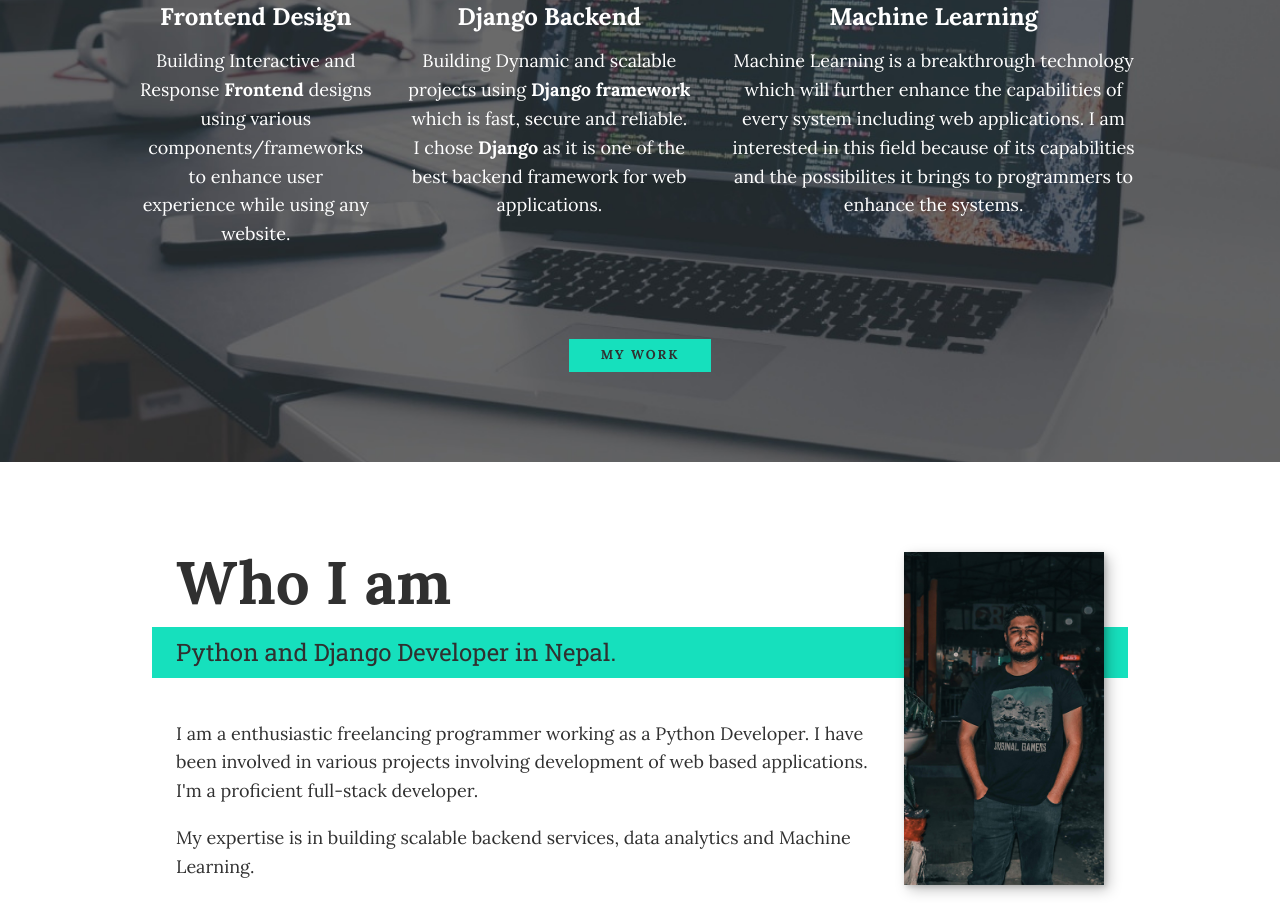
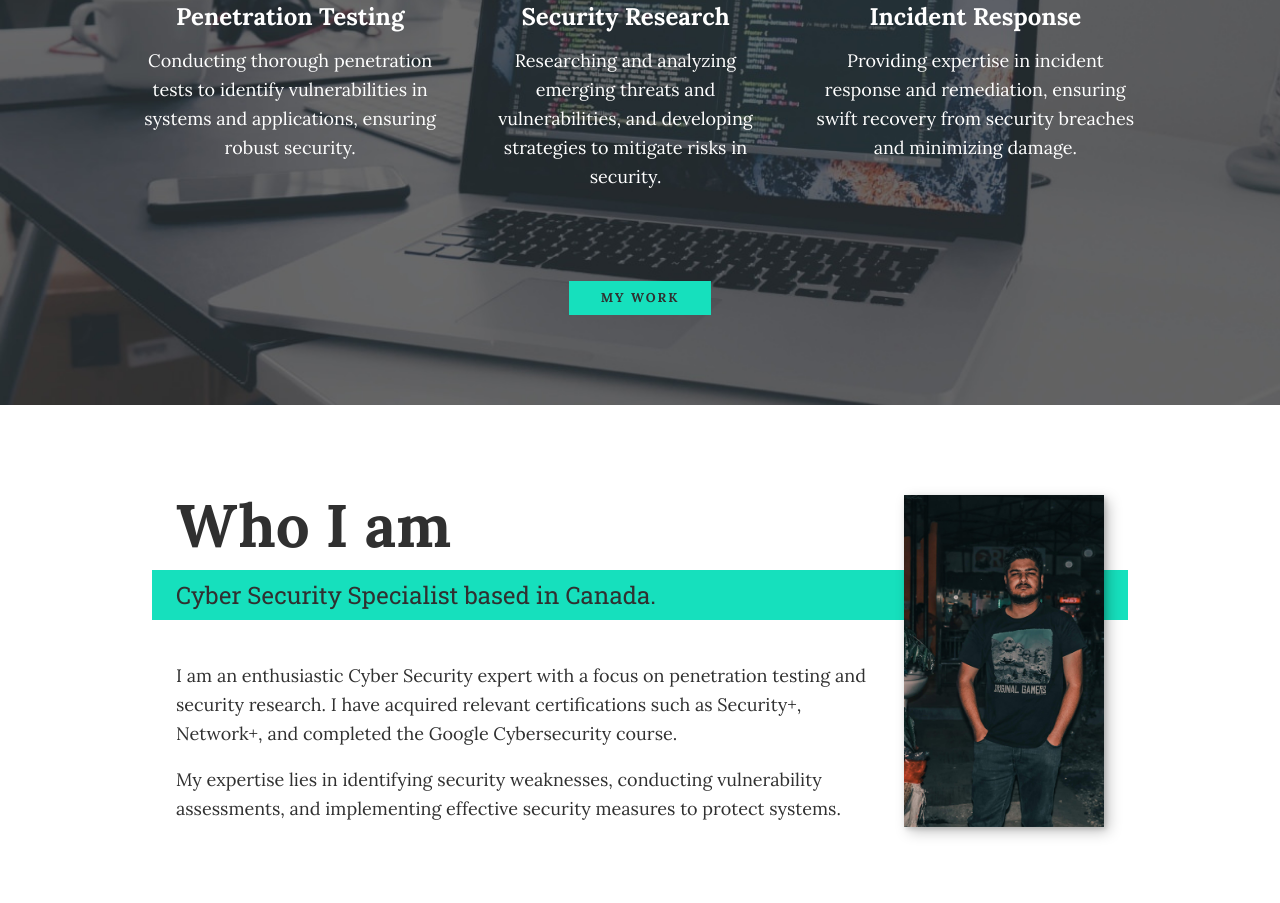
Before and after one commit to asimbcn/asimbcn.github.io, a plain HTML site: page index.html in a window 1280 px wide. Shown: the part 720-1623 px from the top of the page. Drawn offline with nearby package versions, Linux system fonts and the light colour scheme.

Commit message:
Updated to new field change

```diff
--- a/index.html
+++ b/index.html
@@ -1,6 +1,7 @@
 <!DOCTYPE html>
-<html lang="en-NP">
-    <head><link rel="stylesheet" href="normalize.css">
+<html lang="en-CA">
+<head>
+    <link rel="stylesheet" href="normalize.css">
     <meta charset="UTF-8">
     <meta name="viewport" content="width=device-width, initial-scale=1.0">
     <title>Asim Portfolio</title>
@@ -12,7 +13,6 @@
 
     <link rel="stylesheet" href="css/style.css">
     <link rel="icon" href="img/favicon.ico" type="image/x-icon">
-
 </head>
 <body>
     <header>
@@ -37,53 +37,44 @@
         <h1 class="section__title section__title--intro">
             Hi, I am <strong>Asim Raj Pandey</strong>
         </h1>
-            <p class="section__subtitle section__subtitle--intro">Python Dev</p>
-			<!-- Image Dimenstion = 626 x 626 -->
+        <p class="section__subtitle section__subtitle--intro">Cyber Security Expert</p>
+        <!-- Image Dimension = 626 x 626 -->
         <img src="img/display-photo.jpg" alt="Display Photo for Profile" class="intro__img">
     </section>
-
 
     <!-- My services -->
     <section class="my-services" id="services">
         <h2 class="section__title section__title--services">What I do</h2>
         <div class="services">
             <div class="service">
-                    <h3>Frontend Design</h3>
-                    <p>Building Interactive and Response <strong>Frontend</strong> designs using various
-					components/frameworks to enhance user experience while using any website.</p>
+                <h3>Penetration Testing</h3>
+                <p>Conducting thorough penetration tests to identify vulnerabilities in systems and applications, ensuring robust security.</p>
             </div> <!-- / service -->
 
             <div class="service">
-                    <h3>Django Backend</h3>
-                    <p>Building Dynamic and scalable projects using <strong>Django framework</strong> which is fast,
-					secure and reliable. I chose <strong>Django</strong> as it is one of the best backend framework
-					for web applications.</p>
+                <h3>Security Research</h3>
+                <p>Researching and analyzing emerging threats and vulnerabilities, and developing strategies to mitigate risks in security.</p>
             </div> <!-- / service -->
 
             <div class="service">
-                    <h3>Machine Learning</h3>
-                    <p>Machine Learning is a breakthrough technology which will further enhance the capabilities of
-					every system including web applications. I am interested in this field because of its capabilities
-					and the possibilites it brings to programmers to enhance the systems.</p>
+                <h3>Incident Response</h3>
+                <p>Providing expertise in incident response and remediation, ensuring swift recovery from security breaches and minimizing damage.</p>
             </div> <!-- / service -->
         </div> <!-- / services -->
 
         <a href="#work" class="btn">My Work</a>
     </section>
 
-
     <!-- About me -->
     <section class="about-me" id="about">
         <h2 class="section__title section__title--about">Who I am</h2>
-           <p class="section__subtitle section__subtitle--about">Python and Django Developer in Nepal.</p>
+        <p class="section__subtitle section__subtitle--about">Cyber Security Specialist based in Canada.</p>
 
         <div class="about-me__body">
-               <p>I am a enthusiastic freelancing programmer working as a Python Developer.
-			   I have been involved in various projects involving development of web based applications.
-			   I'm a proficient full-stack developer.</p>
-               <p>My expertise is in building scalable backend services, data analytics and Machine Learning.</p>
+            <p>I am an enthusiastic Cyber Security expert with a focus on penetration testing and security research. I have acquired relevant certifications such as Security+, Network+, and completed the Google Cybersecurity course.</p>
+            <p>My expertise lies in identifying security weaknesses, conducting vulnerability assessments, and implementing effective security measures to protect systems.</p>
         </div>
-           <!-- Image Dimenstion = 488 x 812 -->
+        <!-- Image Dimension = 488 x 812 -->
         <img src="img/about-me-pic.jpg" alt="About Me Photo" class="about-me__img">
     </section>
 
@@ -117,14 +108,11 @@
             <a href="project/project-item-5.html" class="portfolio__item">
                 <img src="img/portfolio-05.jpg" alt="" class="portfolio__img">
             </a>
-
         </div>
     </section>
 
-
     <!-- Footer -->
     <footer class="footer" id="footer">
-
         <a href="#footer" class="footer__link">asimbcn@gmail.com</a>
         <ul class="social-list">
             <li class="social-list__item">
@@ -150,7 +138,6 @@
         </ul>
     </footer>
 
-
     <script src="js/index.js"></script>
 
 </body>
```
Lines whose indentation alone changed are shown as unchanged.
